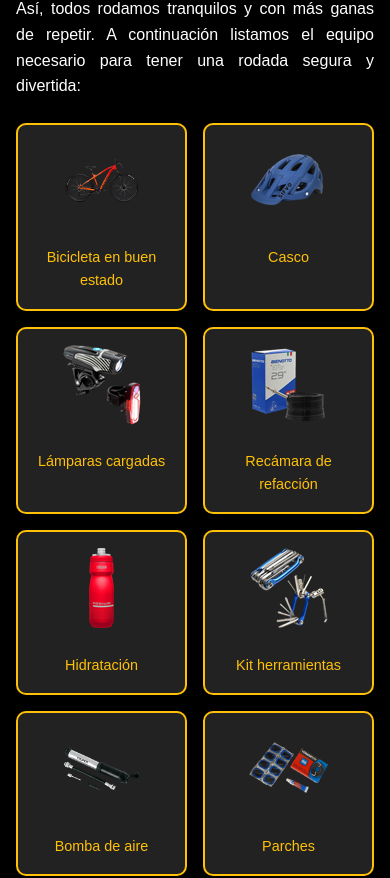
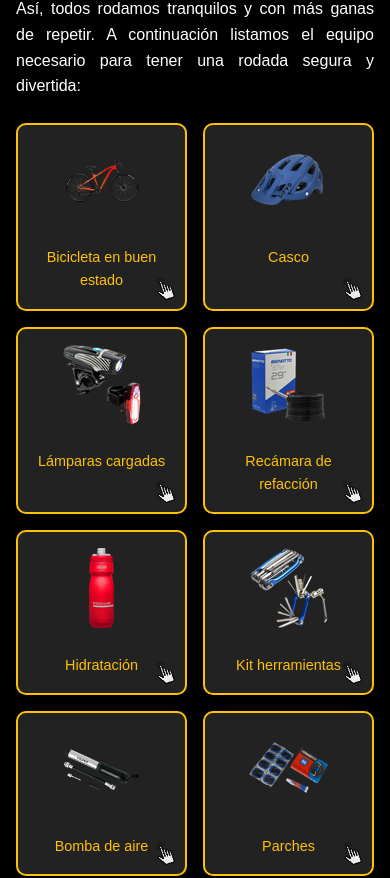
Before and after one commit to JaguaresMTB/JaguaresMTB.github.io, a plain HTML site: page index.html in a window 390 px wide. Shown: the part 2159-3037 px from the top of the page. Drawn offline with Linux system fonts and the light colour scheme.

Commit message:
Adding Tap icon to recommendations sections

```diff
--- a/style/advise.css
+++ b/style/advise.css
@@ -20,6 +20,35 @@
       padding: 1rem;
     }
   }
+
+  /* Versión móvil para tarjetas presionables */
+@media (max-width: 768px) {
+  .reco-card {
+    position: relative;
+    cursor: pointer;
+    transition: transform 0.2s ease, box-shadow 0.2s ease;
+    border: 2px dashed #ffc107; /* estilo llamativo */
+    padding: 1rem;
+    border-radius: 12px;
+  }
+
+  .reco-card:hover,
+  .reco-card:active {
+    transform: scale(1.03);
+    box-shadow: 0 0 10px rgba(255, 193, 7, 0.5);
+  }
+
+  .reco-card::after {
+    content: "↗ Toca para ver más";
+    font-size: 0.75rem;
+    color: #ffc107;
+    position: absolute;
+    bottom: 8px;
+    right: 8px;
+    opacity: 0.8;
+  }
+}
+
 
 
 .recomendaciones-grid {
@@ -111,3 +140,30 @@
   font-size: 1.5rem;
   cursor: pointer;
 }
+
+@media (max-width: 768px) {
+  .reco-card {
+    position: relative;
+    cursor: pointer;
+  }
+
+  .reco-card::after {
+    content: "";
+    position: absolute;
+    bottom: 8px;
+    right: 8px;
+    width: 24px;
+    height: 24px;
+    background-image: url('../icons/tapicon.png');
+    background-size: contain;
+    background-repeat: no-repeat;
+    opacity: 0.9;
+    animation: pulseIcon 1.8s infinite;
+  }
+
+  @keyframes pulseIcon {
+    0% { transform: scale(1); opacity: 0.9; }
+    50% { transform: scale(1.1); opacity: 1; }
+    100% { transform: scale(1); opacity: 0.9; }
+  }
+}
```
Also changed, not shown: icons/tapicon.png (added).
